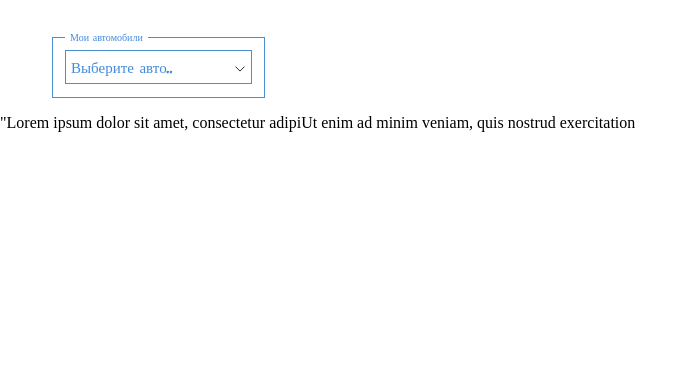
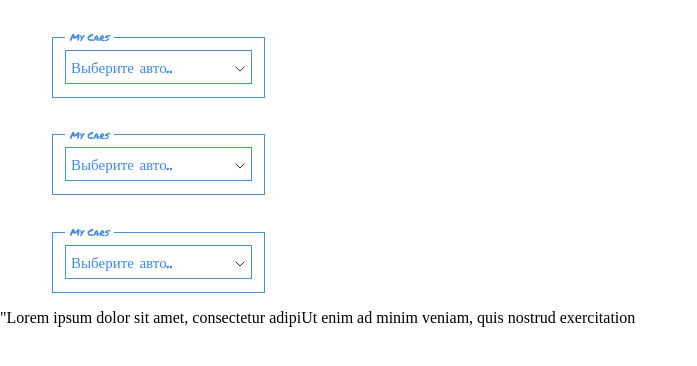
Before and after one commit to horevvs/zennex, a React (Create React App) app: page / in a window 1280 px wide. Shown: the top 366 px of the page, without its empty margins (0-697 px from the left). Built offline with nearby package versions, Linux system fonts and the light colour scheme.

Commit message:
добавил z- index  прокинул пропсы.

```diff
--- a/src/App.css
+++ b/src/App.css
@@ -39,6 +39,8 @@ body {
 
 .myUL {
   border: solid hsla(208, 58%, 53%, 0.957) 1px;
+  position: relative;
+  z-index: 1000;
 }
 
 li {
@@ -90,6 +92,7 @@ li:hover {
 
 .show {
   display: none;
+
 }
 
 .arrow {
--- a/src/App.js
+++ b/src/App.js
@@ -7,6 +7,8 @@ import PostsAndstyleSettings from './components/PostsAndstyleSettings'
 
 
 // настраиваемые стили прокидываем через пропс
+const legendname= 'My Cars';
+
 const sizelg = {
   fontSize: '20px'
 };
@@ -20,18 +22,27 @@ const sizeMed = {
 };
 
 const backgroundRed = {
-  backgroundColor:'red'
+  backgroundColor: 'red'
 };
 
 const backgroundWhite = {
-  backgroundColor:'white'
+  backgroundColor: 'white'
 };
 
 
 
 function App() {
   return (
-    <Select item={PostsAndstyleSettings}  background={backgroundWhite} fontSize={sizeMed} />
+    <div>
+    <Select item={PostsAndstyleSettings} background={backgroundWhite} legendname ={legendname}   />
+      <Select item={PostsAndstyleSettings} background={backgroundWhite} fontSize={sizeMed} legendname ={legendname} />
+      <Select item={PostsAndstyleSettings} background={backgroundWhite} fontSize={sizeMed} legendname ={legendname} />
+    </div>
+
+
+
+
+
   )
 }
 
--- a/src/components/Select.js
+++ b/src/components/Select.js
@@ -25,6 +25,7 @@ function Select(props) {
   // пропсы настраиваемых стилей
   const background = props.background
   const fontSize = props.fontSize
+  const legendname = props.legendname
 
   // states
   const [values, setValues] = useState(props.item);
@@ -75,7 +76,7 @@ function Select(props) {
   return (
      <form className='form' ref={myRef}>
         <fieldset className='positiondiv  '>
-          <legend style={background} className='legend '>Мои автомобили</legend>
+          <legend style={background} className='legend '>{legendname}</legend>
             <div>
               <input onClick={ShowMenu} type='text' value={value || ''} placeholder='Выберите авто..' className='inputsize point'></input>
               <img onClick={ShowMenu} src={arrow} className='arrow point ' alt='none'></img>
```
